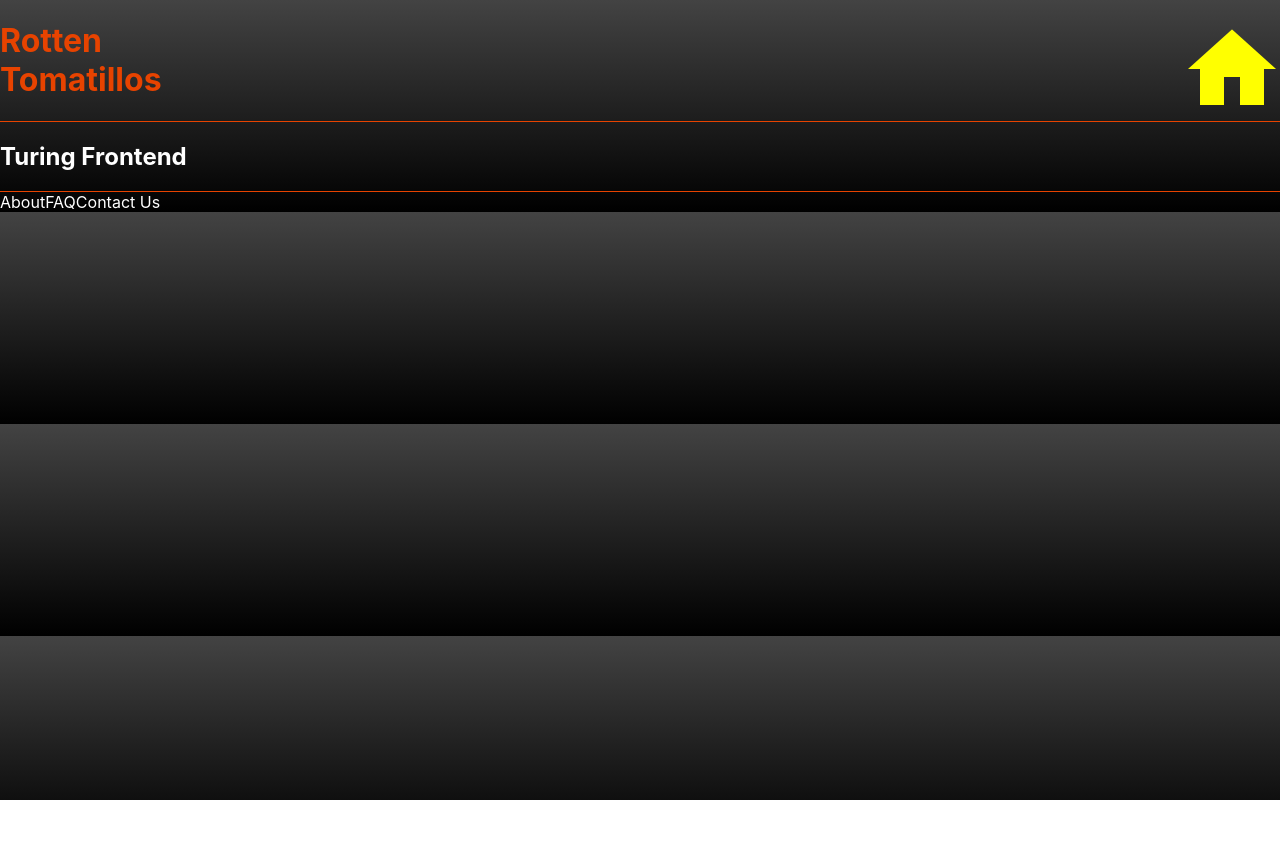
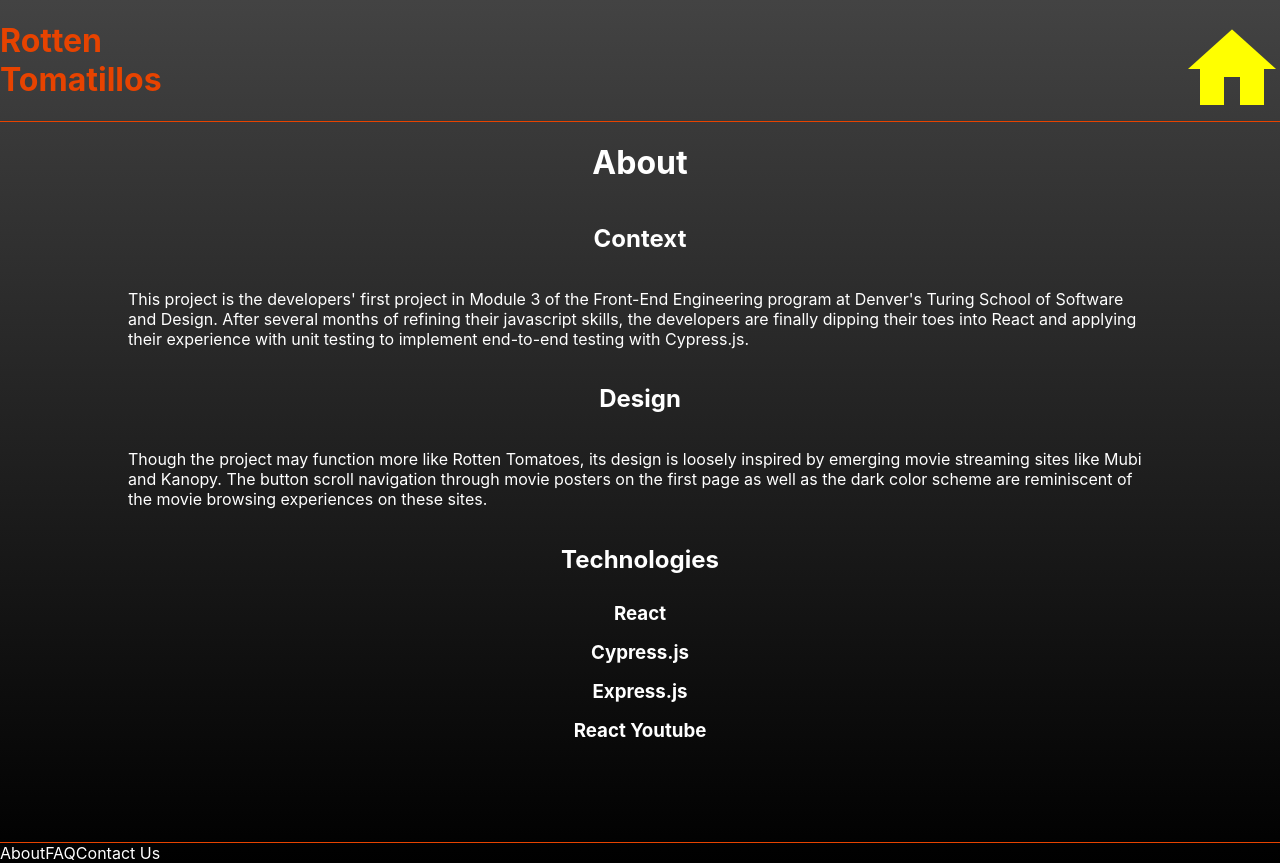
Before and after one commit to kellydinneen/rancid-tomatillos, a React (Create React App) app: page /about in a window 1280 px wide. Before the commit the page ends 800 px from the top, so only its background shows below. Built offline with nearby package versions, Linux system fonts and the light colour scheme.

Commit message:
Add content to About page

```diff
--- /dev/null
+++ b/src/components/FooterLinks/About.css
@@ -0,0 +1,12 @@
+.About {
+  height: 90vh;
+  display: flex;
+  flex-direction: column;
+  justify-content: flex-start;
+  align-items: center;
+}
+
+.About-text {
+  margin-left: 10vw;
+  margin-right: 10vw;
+}
--- a/src/components/FooterLinks/About.js
+++ b/src/components/FooterLinks/About.js
@@ -1,8 +1,20 @@
 import React from 'react';
+import './About.css';
 
 const About = () => {
   return (
-    <h2>Turing Frontend</h2>
+    <div className='About'>
+      <h1>About</h1>
+      <h2>Context</h2>
+      <p className='About-text'>This project is the developers' first project in Module 3 of the Front-End Engineering program at Denver's Turing School of Software and Design. After several months of refining their javascript skills, the developers are finally dipping their toes into React and applying their experience with unit testing to implement end-to-end testing with Cypress.js.</p>
+      <h2>Design</h2>
+      <p className='About-text'>Though the project may function more like Rotten Tomatoes, its design is loosely inspired by emerging movie streaming sites like Mubi and Kanopy. The button scroll navigation through movie posters on the first page as well as the dark color scheme are reminiscent of the movie browsing experiences on these sites.</p>
+      <h2>Technologies</h2>
+      <h3>React</h3>
+      <h3>Cypress.js</h3>
+      <h3>Express.js</h3>
+      <h3>React Youtube</h3>
+    </div>
   )
 }
 
--- a/src/components/FooterLinks/FAQ.js
+++ b/src/components/FooterLinks/FAQ.js
@@ -11,8 +11,7 @@ const FAQ = () => {
       <p className='FAQ-answer'>This project was a learning opportunity for the developers. It is their first rodeo using React, Cypress end-to-end testing, and Express.</p>
       <h2>How can "Cats and Dogs 3: Paws Unite" possibly be the top rated movie?</h2>
       <p className='FAQ-answer'>Cats and dogs rule the world.</p>
-      <p className='FAQ-cats-dogs'>🦮🐅🐩🐕‍🦴🐈</p>
-
+      <p className='FAQ-cats-dogs'>🐩🐅🐕‍🦴🐈🐾</p>
     </div>
   )
 }
```
